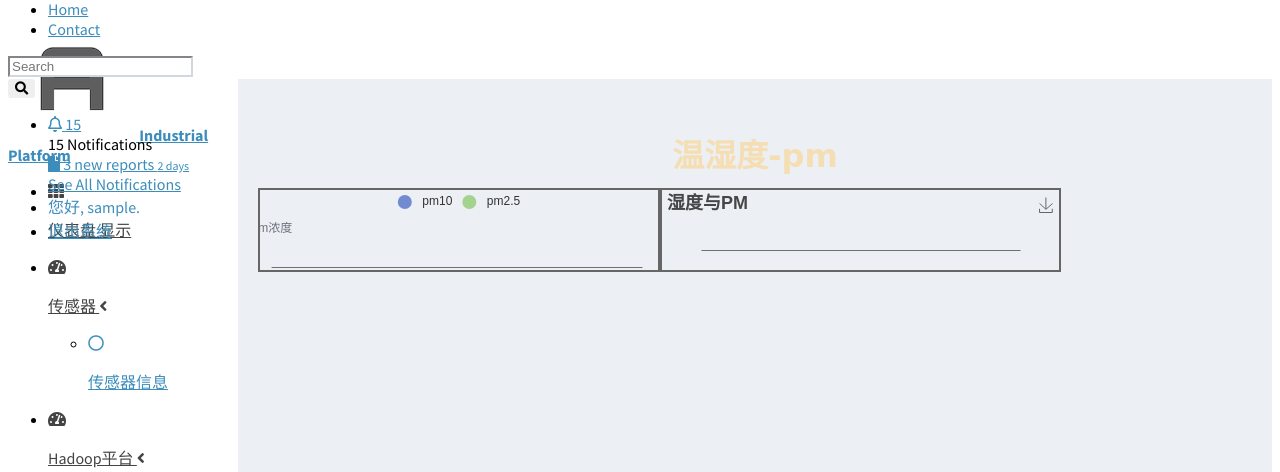
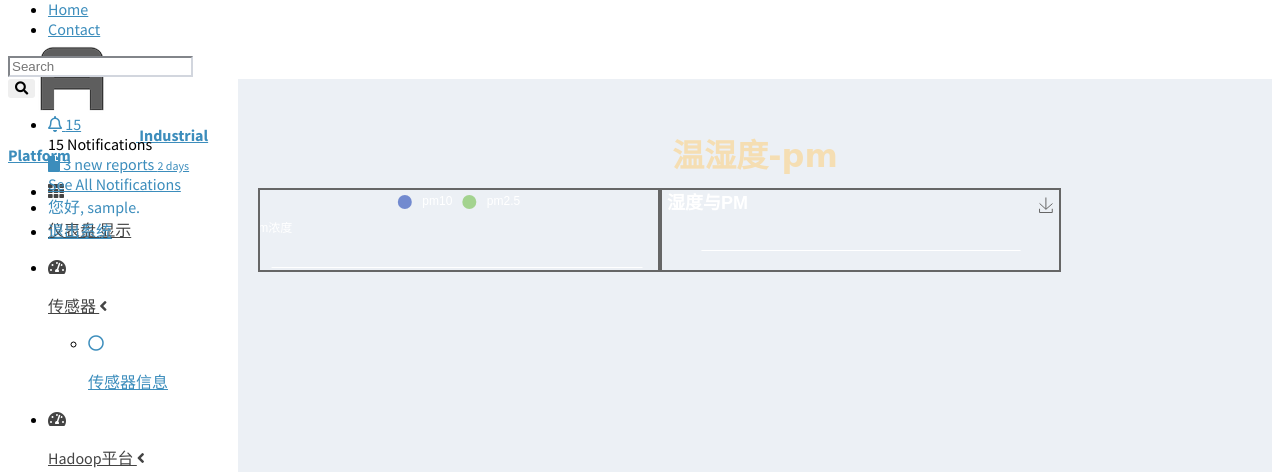
Before and after one commit to wht-dd/gongyedata, a Django app: page /PTH_PM/ in a window 1280 px wide. Shown: the part 45-517 px from the top of the page. Run offline with Django 3.2, Linux system fonts and the light colour scheme; the visitor is signed in with stand-in values (Sample User, id 1); data that the repository does not hold is empty; some libraries are stand-ins or nearby versions.

Commit message:
温度-pm图样式修改

```diff
--- a/Industrial_Logs/templates/Industrial_Logs/base.html
+++ b/Industrial_Logs/templates/Industrial_Logs/base.html
@@ -28,7 +28,7 @@
 
     <!-- jQuery -->
 {#    <script src="{{STATIC_URL}}plugins/jquery/jquery.min.js"></script>#}
-    <script src="https://cdn.staticfile.org/jquery/1.10.2/jquery.min.js">
+    <script src="https://cdn.staticfile.org/jquery/1.10.2/jquery.min.js"></script>
     <!-- Bootstrap 4 -->
     <script src="{{STATIC_URL}}plugins/bootstrap/js/bootstrap.bundle.min.js"></script>
     <!-- AdminLTE App -->
--- a/static/dist/js/PTH_PM.js
+++ b/static/dist/js/PTH_PM.js
@@ -2,7 +2,10 @@ function PTH_PM_1(data) {
     var myChart1 = echarts.init(document.getElementById("PTH_PM_1"));
 option = {
     legend: {
-        data: ['pm10','pm2.5']
+        data: ['pm10','pm2.5'],
+        textStyle: {
+                color: '#ffffff'
+            }
     },
     tooltip: {
         trigger: 'axis',
@@ -19,6 +22,18 @@ option = {
         type: 'value',
         axisLabel: {
             formatter: '{value} μg/m³'
+        },
+        axisLabel: {
+            show: true,
+            textStyle: {
+                color: '#ffffff'
+            }
+        },
+        axisLine:{
+            lineStyle:{
+                color:'#ffffff',
+
+            }
         }
     },
     xAxis: {
@@ -28,7 +43,19 @@ option = {
             formatter: '{value}℃ '
         },
         boundaryGap: false,
-        data: data.temperature
+        data: data.temperature,
+        axisLabel: {
+            show: true,
+            textStyle: {
+                color: '#ffffff'
+            }
+        },
+        axisLine:{
+            lineStyle:{
+                color:'#ffffff',
+
+            }
+        }
     },
     series: [
         {
@@ -68,13 +95,14 @@ function PTH_PM_2(data) {
 option = {
     title: {
         text: '湿度与PM',
-        subtext: ' '
+        subtext: ' ',
+        textStyle: {
+                color: '#ffffff'
+        }
     },
     tooltip: {
         trigger: 'axis',
-        axisPointer: {
-            type: 'cross'
-        }
+
     },
     toolbox: {
         show: true,
@@ -85,39 +113,42 @@ option = {
     xAxis: {
         type: 'category',
         boundaryGap: false,
-        data: data.humidity
+        data: data.humidity,
+        axisLabel: {
+            show: true,
+            textStyle: {
+                color: '#ffffff'
+            }
+        },
+        axisLine:{
+            lineStyle:{
+                color:'#ffffff',
+
+            }
+        }
     },
     yAxis: {
         type: 'value',
         axisLabel: {
             formatter: '{value} μg/m3'
         },
-        axisPointer: {
-            snap: true
+        axisLabel: {
+            show: true,
+            textStyle: {
+                color: '#ffffff'
+            }
+        },
+        axisLine:{
+            lineStyle:{
+                color:'#ffffff',
+
+            }
         }
     },
     visualMap: {
         show: false,
         dimension: 0,
-        pieces: [{
-            lte: 6,
-            color: 'green'
-        }, {
-            gt: 6,
-            lte: 8,
-            color: 'red'
-        }, {
-            gt: 8,
-            lte: 14,
-            color: 'green'
-        }, {
-            gt: 14,
-            lte: 17,
-            color: 'red'
-        }, {
-            gt: 17,
-            color: 'green'
-        }]
+
     },
     series: [
         {
@@ -125,38 +156,22 @@ option = {
             type: 'line',
             smooth: true,
             data: data.p1,
-            markArea: {
-                data: [ [{
-                    name: '峰值',
-                    xAxis: '07:30'
-                }, {
-                    xAxis: '10:00'
-                }], [{
-                    name: '晚高峰',
-                    xAxis: '17:30'
-                }, {
-                    xAxis: '21:15'
-                }] ]
+            lineStyle:{
+                color:'#ff0002',
+
             }
+
         },
         {
             name: 'pm2.5',
             type: 'line',
             smooth: true,
             data: data.p2,
-            markArea: {
-                data: [ [{
-                    name: '峰值',
-                    xAxis: '10:00'
-                }, {
-                    xAxis: '12:30'
-                }], [{
-                    name: '峰值',
-                    xAxis: '17:30'
-                }, {
-                    xAxis: '21:15'
-                }] ]
+            lineStyle:{
+                color:'#fdff05',
+
             }
+
         }
     ]
 };
--- a/static/dist/js/bme280.js
+++ b/static/dist/js/bme280.js
@@ -278,7 +278,7 @@ option = {
         bottom: 10,
         type: 'inside',
         start: 0,
-        end: 10
+        end: 50
     }, {
         start: 0,
         end: 10,
```
Also changed, not shown: static/dist/js/P_TH.js (+13 -1 lines).
